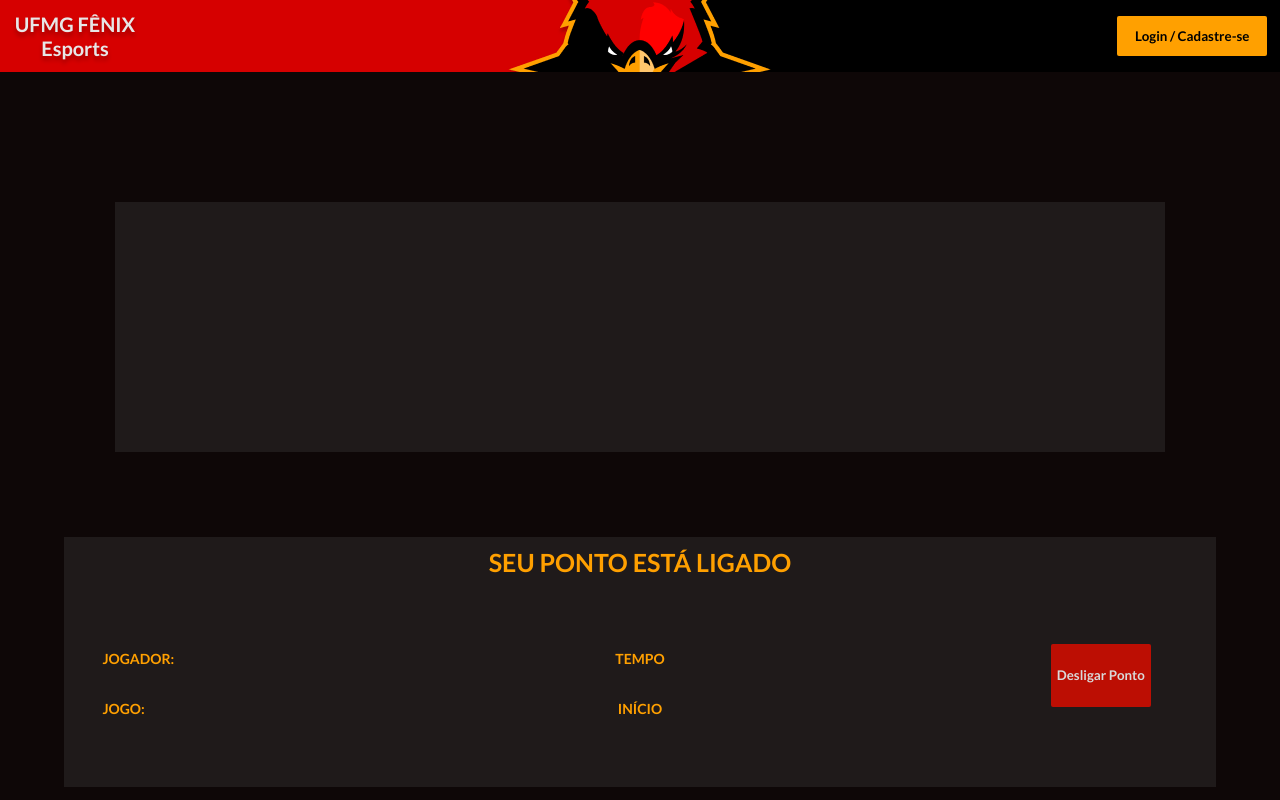
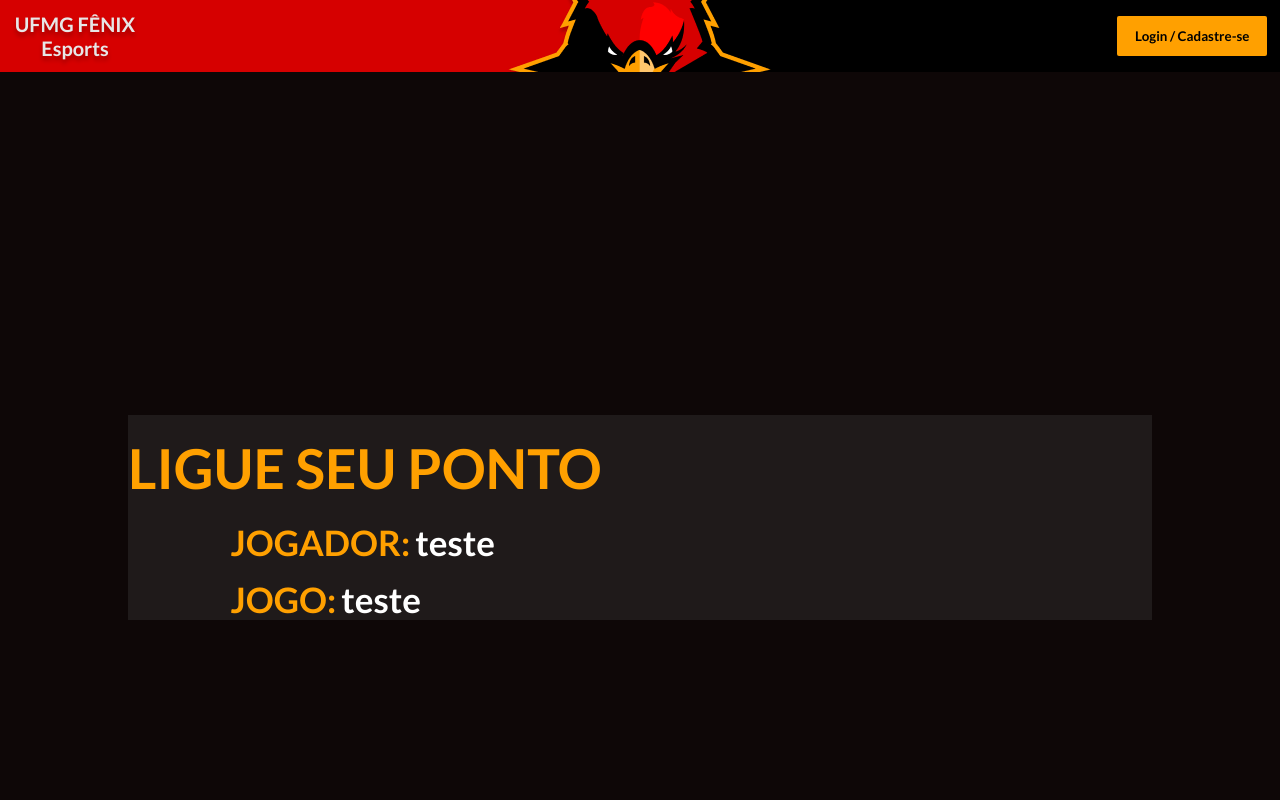
Before and after one commit to lucasliberato9/ponto-eletronico, a React (Vite) app: page / in a window 1280 px wide. Shown: the top 800 px of the page. Built offline with nearby package versions, Linux system fonts and the light colour scheme.

Commit message:
update home

```diff
--- a/src/Pages/Home/Home.jsx
+++ b/src/Pages/Home/Home.jsx
@@ -1,53 +1,38 @@
 import {
   Container,
-  Form,
-  Rodape,
-  Botaoadm,
-  Pontoadm,
-  Titulo1,
-  Botaologado,
-  PontoLogado,
-  Titulo2,
-  Labelj,
-  Labelg,
-  Labelb,
-  Labela,
-  Labelq,
-  Labelw,
-  PontoLigado,
-  Titulo3,
-  Botaoligado,
-  Logados
-
+  TituloPonto,
+  DivImg,
+  MeuPonto,
+  UsuarioPonto,
+  TituloVar,
+  JogadorJogo,
+  NomesVar,
+  ListaPonto,
 } from "./Styles";
 import { BotaoGenerico } from "../../components";
 
 function Home() {
   return (
     <Container>
-      <Form>
-        <Rodape></Rodape>
-        <PontoLigado>
-          <Titulo3>SEU PONTO ESTÁ LIGADO</Titulo3>
-          <Labelw> JOGADOR: </Labelw>
-          <Labelq> JOGO: </Labelq>
-          <Labelb> INÍCIO</Labelb>
-          <Labela> TEMPO </Labela>
-          <Botaoligado>
-            <BotaoGenerico
-              height="100%"
-              width="100%"
-              name="Desligar Ponto"
-              backgroundColor="#BC0E03"
-              color="#d9d9d9"
-              hoverBackgroundColor="#990D03"
-            />
-          </Botaoligado>
-        </PontoLigado>
-        <Logados>
+      <DivImg></DivImg>
 
-        </Logados>
-      </Form>
+      <MeuPonto>
+        <TituloPonto>LIGUE SEU PONTO</TituloPonto>
+
+        <UsuarioPonto>
+          <TituloVar>
+            <JogadorJogo>JOGADOR:</JogadorJogo>
+            <NomesVar>teste</NomesVar>
+          </TituloVar>
+
+          <TituloVar>
+            <JogadorJogo>JOGO:</JogadorJogo>
+            <NomesVar>teste</NomesVar>
+          </TituloVar>
+        </UsuarioPonto>
+      </MeuPonto>
+
+      <ListaPonto></ListaPonto>
     </Container>
   );
 }
--- a/src/Pages/Home/Styles.js
+++ b/src/Pages/Home/Styles.js
@@ -1,4 +1,5 @@
 import styled from "styled-components";
+import imagem_home from "../../assets/imagem_home.png";
 
 export const Container = styled.div`
   display: flex;
@@ -6,243 +7,214 @@ export const Container = styled.div`
   width: 100%;
   align-items: center;
   margin-top: 70px;
-  font-family: 'latoBold';
-`
-
-export const Form = styled.form`
+  font-family: "latoBold";
+`;
+export const TituloPonto = styled.div`
+  display: flex;
+  color: #ffa000;
+  text-align: center;
+  align-content: center;
+  align-self: center;
+  font-size: 55px;
+  width: 100%;
+  height: auto;
+  margin-top: 20px;
+`;
+export const DivImg = styled.div`
+  display: flex;
+  width: 80%;
+  height: 273px;
+  align-self: center;
+`;
+export const MeuPonto = styled.div`
   display: flex;
   flex-direction: column;
+  width: 80%;
+  align-items: center;
+  background-color: #1f1a1a;
+  height: auto;
+`;
+export const JogadorJogo = styled.div`
+  display: flex;
+  color: #ffa000;
+  text-align: left;
+  font-size: 35px;
+  width: auto;
+  height: auto;
+`;
+export const NomesVar = styled.div`
+  display: flex;
+  color: white;
+  text-align: left;
+  font-size: 35px;
+  width: auto;
+  height: auto;
+`;
+export const TituloVar = styled.div`
+  display: flex;
+  flex-direction: row;
+  gap: 5px;
+  color: #ffa000;
+  text-align: left;
+  font-size: 35px;
   width: 100%;
-  justify-content: center;
-  margin-top: 60px;
-
-  div {
-    margin-bottom: 15px;
-  }
-`
-
-export const Rodape = styled.div`
-  background-color: #1F1A1A;
+  height: auto;
+`;
+export const UsuarioPonto = styled.div`
   display: flex;
   flex-direction: column;
+  width: 80%;
+  gap: 15px;
   align-items: center;
-  font-family: 'latoBold';
-  width: 82%;
-  margin-left: 9%;
-  height: 250px;
-
-  @media (max-width: 768px) {
-    width: 100%;
-    margin-left: 0;
-    height: 200px;
-  }
-`
-
-export const Pontoadm = styled.div`
-  background-color: #1F1A1A;
+  background-color: #1f1a1a;
+  height: auto;
+  margin-top: 20px;
+`;
+export const ListaPonto = styled.div`
   display: flex;
   flex-direction: column;
+  width: 80%;
   align-items: center;
-  margin-top: 70px;
-  font-family: 'latoBold';
-  width: 90%;
-  margin-left: 5%;
-  height: 250px;
+  background-color: #1f1a1a;
+  height: auto;
+`;
 
-  @media (max-width: 768px) {
-  height: 150px;
-  }
-`
+// export const Pontoadm = styled.div`
+// background-color: #1f1a1a;
+//   display: flex;
+//   flex-direction: column;
+//   align-items: center;
+//   margin-top: 70px;
+//   font-family: "latoBold";
+//   width: 90%;
+//   margin-left: 5%;
+//   height: 250px;
 
-export const Titulo1 = styled.div`
-  text-align: center;
-  font-size: 25px;
-  height: 82px;
-  color: #FFA000;
-  margin-top: 10px;
-`
+//   @media (max-width: 768px) {
+//     height: 150px;
+//   }
+// `;
+// export const Titulo1 = styled.div`
+//   text-align: center;
+//   font-size: 25px;
+//   height: 82px;
+//   color: #ffa000;
+//   margin-top: 10px;
+// `;
+// export const Botaoadm = styled.button`
+//   display: flex;
+//   width: 120px;
+//   flex-direction: column;
+//   border: none;
+//   border-radius: 5px;
+//   height: 80px;
+//   @media (max-width: 768px) {
+//     margin-left: 0;
+//     margin-top: 0;
+//     width: 90%;
+//     height: 40px;
+//   }
+// `;
+// export const PontoLogado = styled.div`
+//   background-color: #1f1a1a;
+//   display: flex;
+//   flex-direction: column;
+//   align-items: center;
+//   margin-top: 70px;
+//   font-family: "latoBold";
+//   width: 90%;
+//   margin-left: 5%;
+//   height: 250px;
+// `;
+// export const Labelg = styled.p`
+//   position: absolute;
+//   top: 700px;
+//   left: 8%;
+//   color: #ffa000;
 
-export const Botaoadm = styled.button`
-  display: flex;
-  width: 120px;
-  flex-direction: column;
-  border: none;
-  border-radius: 5px;
-  height: 80px;
-  @media (max-width: 768px) {
-    margin-left: 0;
-    margin-top: 0;
-    width: 90%;
-    height: 40px;
-  }
-`
+//   position: absolute;
 
-export const PontoLogado = styled.div`
-  background-color: #1F1A1A;
-  display: flex;
-  flex-direction: column;
-  align-items: center;
-  margin-top: 70px;
-  font-family: 'latoBold';
-  width: 90%;
-  margin-left: 5%;
-  height: 250px;
-`
+//   @media (max-width: 768px) {
+//     top: 610px;
+//     left: 30%;
+//   }
+// `;
+// export const Botaologado = styled.button`
+//   border: none;
+//   border-radius: 5px;
+//   display: flex;
+//   width: 100px;
+//   margin-left: 80%;
+//   height: 25%;
 
-export const Titulo2 = styled.div`
-  text-align: center;
-  font-size: 25px;
-  height: 82px;
-  color: #FFA000;
-  margin-top: 10px;
-`
+//   @media (max-width: 768px) {
+//     margin-left: 0;
+//     margin-top: 75px;
+//     width: 90%;
+//     height: 40px;
+//   }
+// `;
+// export const Botaoligado = styled.button`
+//   border: none;
+//   border-radius: 5px;
+//   display: flex;
+//   width: 100px;
+//   margin-left: 80%;
+//   height: 25%;
 
-export const Labelj = styled.p`
-  position: absolute;
-  top: 650px;
-  left: 8%;
-  color: #FFA000;
-  top: 650px;
-
-  @media (max-width: 768px) {
-    top: 580px;
-    left: 30%;
-  }
-
-`
-
-export const Labelg = styled.p`
-  position: absolute;
-  top: 700px;
-  left: 8%;
-  color: #FFA000;
-
-  position: absolute;
-
-
-  @media (max-width: 768px) {
-    top: 610px;
-    left: 30%;
-
-  }
-
-`
-
-export const Botaologado = styled.button`
-   border: none;
-  border-radius: 5px;
-  display: flex;
-  width: 100px;
-  margin-left: 80%;
-  height: 25%;
-
-  @media (max-width: 768px) {
-    margin-left: 0;
-    margin-top: 75px;
-    width: 90%;
-    height: 40px;
-  }
-`
-
-export const Botaoligado = styled.button`
- border: none;
-  border-radius: 5px;
-  display: flex;
-  width: 100px;
-  margin-left: 80%;
-  height: 25%;
-
-  @media (max-width: 768px) {
-    margin-left: 0;
-    margin-top: 75px;
-    width: 90%;
-    height: 40px;
-  }
-`
-
-export const Titulo3 = styled.div`
-  text-align: center;
-  font-size: 25px;
-  height: 82px;
-  color: #FFA000;
-  margin-top: 10px;
-`
-
-export const PontoLigado = styled.div`
-  background-color: #1F1A1A;
-  display: flex;
-  flex-direction: column;
-  align-items: center;
-  margin-top: 70px;
-  font-family: 'latoBold';
-  width: 90%;
-  margin-left: 5%;
-  height: 250px;
-`
-
-export const Labela = styled.p`
-  color: #FFA000;
-  top: 650px;
-  position: absolute;
-  @media (max-width: 768px) {
-    top: 630px;
-    left: 60%;
-  }
-`
-
-export const Labelb = styled.p`
-  top: 700px;
-  color: #FFA000;
-  position: absolute;
-  @media (max-width: 768px) {
-    top: 630px;
-    left: 10%;
-  }
-`
-
-export const Labelq = styled.p`
-  position: absolute;
-  top: 700px;
-  left: 8%;
-  color: #FFA000;
-  @media (max-width: 768px) {
-    top: 580px;
-    left: 35%;
-  }
-`
-
-export const Labelw = styled.p`
-  position: absolute;
-  left: 8%;
-  color: #FFA000;
-  top: 650px;
-  @media (max-width: 768px) {
-    top: 560px;
-    left: 35%;
-  }
-`
-
-export const Logados = styled.div`
-  background-color: #1F1A1A;
-  display: flex;
-  margin-top: 20px;
-  font-family: 'latoBold';
-  width: 90%;
-  margin-left: 5%;
-  height: 800px;
-  gap: 15%;
-
-  @media (max-width: 768px) {
-    height: auto;
-  }
-`
-export const Jogador = styled.div `
-display: flex;
-flex-direction: column;
-align-items: center;
-justify-content: center;
-margin-top: 100px;
-width: 80%;
-height: 60px;
-background-color: yellow;
-`
+//   @media (max-width: 768px) {
+//     margin-left: 0;
+//     margin-top: 75px;
+//     width: 90%;
+//     height: 40px;
+//   }
+// `;
+// export const PontoLigado = styled.div`
+//   background-color: #1f1a1a;
+//   display: flex;
+//   flex-direction: column;
+//   align-items: center;
+//   margin-top: 70px;
+//   font-family: "latoBold";
+//   width: 90%;
+//   margin-left: 5%;
+//   height: 250px;
+// `;
+// export const Logados = styled.div`
+//   background-color: #1f1a1a;
+//   display: flex;
+//   margin-top: 20px;
+//   font-family: "latoBold";
+//   width: 90%;
+//   margin-left: 5%;
+// `;
+// export const Labelq = styled.p`
+//   position: absolute;
+//   top: 700px;
+//   left: 8%;
+//   color: #ffa000;
+//   @media (max-width: 768px) {
+//     top: 580px;
+//     left: 35%;
+//   }
+// `;
+// export const Labelw = styled.p`
+//   position: absolute;
+//   left: 8%;
+//   color: #ffa000;
+//   top: 650px;
+//   @media (max-width: 768px) {
+//     top: 560px;
+//     left: 35%;
+//   }
+// `;
+// export const Jogador = styled.div`
+//   display: flex;
+//   flex-direction: column;
+//   align-items: center;
+//   justify-content: center;
+//   margin-top: 100px;
+//   width: 80%;
+//   height: 60px;
+//   background-color: yellow;
+// `;
```
Also changed, not shown: src/assets/imagem_home.png (added).
